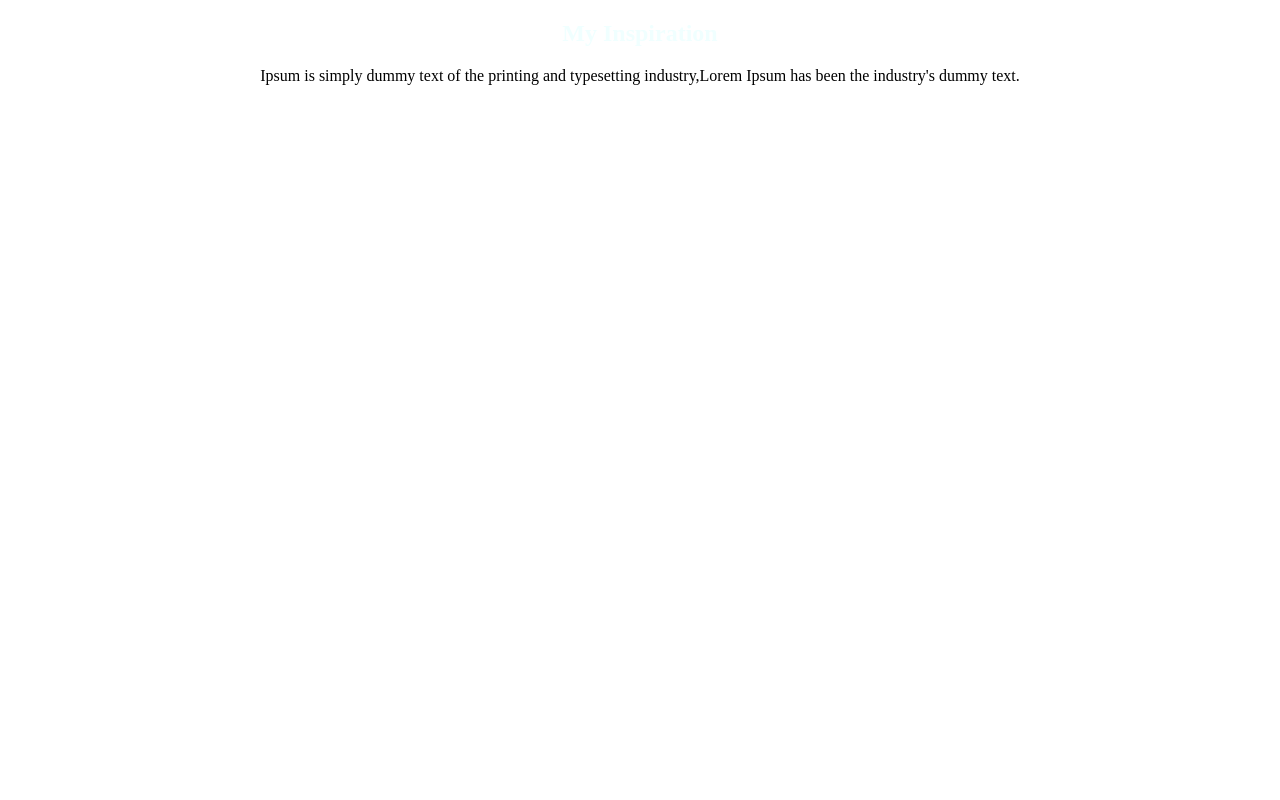
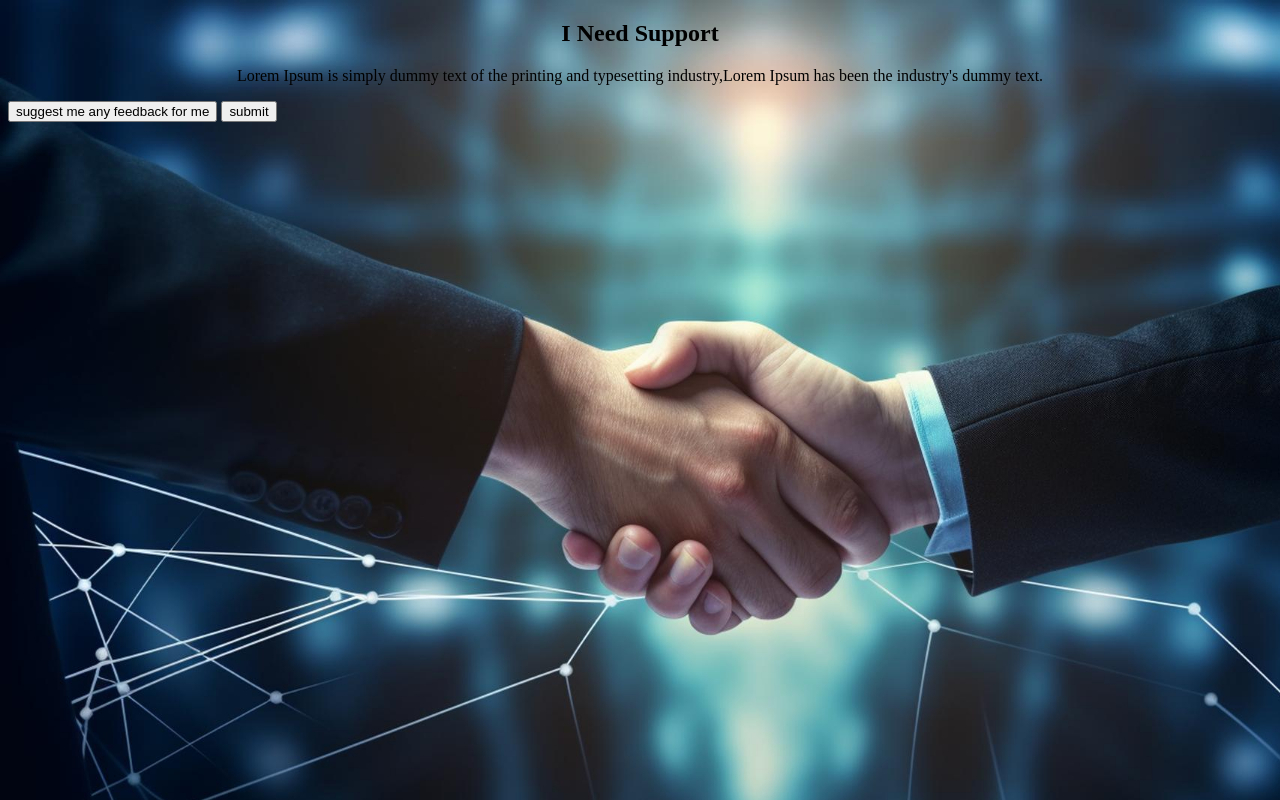
Before and after one commit to MSunheranodi/my-first-assignment-repo, a plain HTML site: page button.html in a window 1280 px wide. Drawn offline with Linux system fonts and the light colour scheme.

```diff
--- a/button.html
+++ b/button.html
@@ -3,72 +3,17 @@
 <head>
     <meta charset="UTF-8">
     <meta name="viewport" content="width=device-width, initial-scale=1.0">
-    <title>suggest me</title>
-    <style>
-        body{
-            padding: 0;
-            margin: 0;
-        }
-        body.btn-bg{
-            width: 100%;
-            height: 50vh;
-            display: flex;
-            flex-direction: column;
-            align-items: center;
-            justify-content: center;
-        }
-        .btn{
-            margin: 0 auto 30px auto;
-            display: block;
-        }
-        h2{
-            text-align: center;
-            font-weight: 600;
-            color: azure;
-        }
-        button{
-            cursor: pointer;
-            overflow: hidden;
-            outline:none;
-            color: azure;
-            position: relative;
-            padding: uppercase;
+    <title>Document</title>
+</head>
+<body background="images/handshake.jpg">
+    <div>
+        <h2 align="center">I Need Support</h2>
+        <p align="center">Lorem Ipsum is simply dummy text of the printing and typesetting industry,Lorem Ipsum has been the industry's dummy text.</p>
 
-        }
-.body .btn-bg.bg-1{
-    background-color: beige;
-}
-body .btn-bg.bg-1 .btn-1 h2{
-    color: azure;
- }
-body .btn-bg.bg-1 button{
-    color: white;
-    background: transparent;
-    border: 3px solid #c4c0c0;
-    border: 5px;
-}
-body .btn-bg.bg-1 .btn-1 button:hover{
-    border: #50514f;
-    color: #50514f;
-
-}
-@keyframes cloud-animation{
-    100%{background-position: 0px 2em;
-
-    }
-}
-    </style>
-
-</head>
-<body>
-    <div class="btn-bg bg-1">
-
-    <div class="btn btn-1">
-        <h2 align="center">My Inspiration</h2>
-        <p align="center">Ipsum is simply dummy text of the printing and typesetting industry,Lorem Ipsum has been the industry's dummy text.</p>
-
-    <button>Suggest me any feedback for me</button>
     </div>
+    <div>
+        <button>suggest me any feedback for me</button>
+        <button>submit</button>
     </div>
 </body>
 </html>
```
